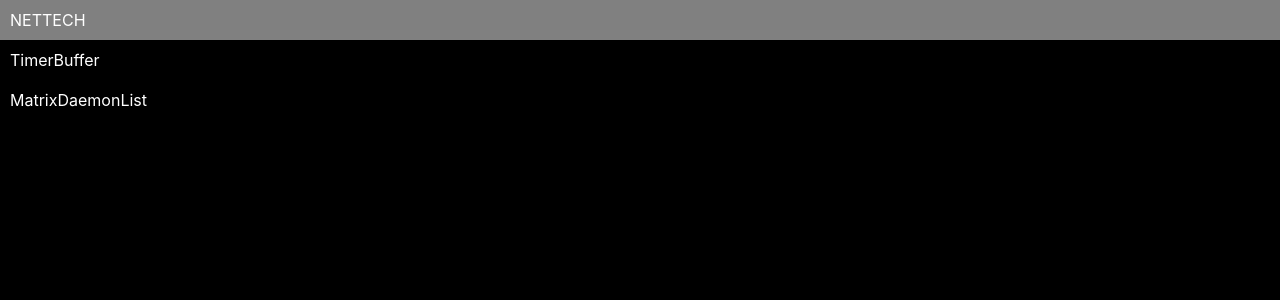
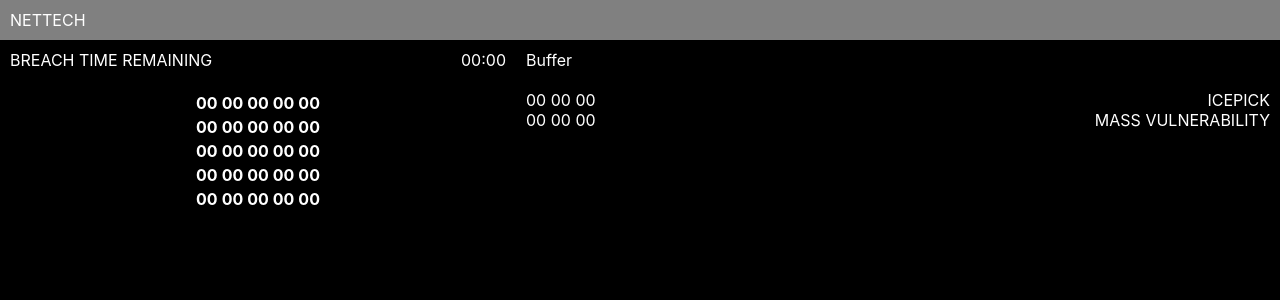
Before and after one commit to dhkaneda/cp-breachprotocol, a React (Create React App) app: page / in a window 1280 px wide. Shown: the top 300 px of the page. Built offline with nearby package versions, Linux system fonts and the light colour scheme.

Commit message:
Starter styles + hardcoded examples

```diff
--- a/src/App.css
+++ b/src/App.css
@@ -10,9 +10,32 @@ nav {
 .status {
   display: flex;
   padding: 10px;
+  justify-content: space-between;
 }
 
 .interface {
   display: flex;
   padding: 10px;
+  justify-content: space-between;
 }
+
+.main-left {
+  flex: 2;
+  padding-right: 10px;
+}
+
+.main-right {
+  flex: 3;
+  padding-left: 10px;
+}
+
+.center {
+  margin-left: auto;
+  margin-right: auto;
+}
+
+.space-between {
+  display: flex;
+  flex-direction: row;
+  justify-content: space-between;
+}
--- a/src/components/buffer/buffer.js
+++ b/src/components/buffer/buffer.js
@@ -2,7 +2,7 @@ import React from 'react';
 
 const Buffer = () => {
   return (
-    <div>
+    <div className="main-right">
       Buffer
     </div>
   )
--- a/src/components/daemon-list/daemon-list.js
+++ b/src/components/daemon-list/daemon-list.js
@@ -2,8 +2,15 @@ import React from 'react';
 
 const DaemonList = () => {
   return (
-    <div>
-      DaemonList
+    <div className="main-right">
+      <div className= "space-between">
+        <div>00 00 00</div>
+        <div>ICEPICK</div>
+      </div>
+      <div className="space-between">
+        <div>00 00 00</div>
+        <div>MASS VULNERABILITY</div>
+      </div>
     </div>
   )
 };
--- a/src/components/matrix/matrix.js
+++ b/src/components/matrix/matrix.js
@@ -2,8 +2,44 @@ import React from 'react';
 
 const Matrix = () => {
   return (
-    <div>
-      Matrix
+    <div className="main-left">
+      <table className="center">
+        <tr>
+          <th>00</th>
+          <th>00</th>
+          <th>00</th>
+          <th>00</th>
+          <th>00</th>
+        </tr>
+        <tr>
+          <th>00</th>
+          <th>00</th>
+          <th>00</th>
+          <th>00</th>
+          <th>00</th>
+        </tr>
+        <tr>
+          <th>00</th>
+          <th>00</th>
+          <th>00</th>
+          <th>00</th>
+          <th>00</th>
+        </tr>
+        <tr>
+          <th>00</th>
+          <th>00</th>
+          <th>00</th>
+          <th>00</th>
+          <th>00</th>
+        </tr>
+        <tr>
+          <th>00</th>
+          <th>00</th>
+          <th>00</th>
+          <th>00</th>
+          <th>00</th>
+        </tr>
+      </table>
     </div>
   )
 };
--- a/src/components/timer/timer.js
+++ b/src/components/timer/timer.js
@@ -2,8 +2,9 @@ import React from 'react';
 
 const Timer = () => {
   return (
-    <div>
-      Timer
+    <div className="main-left space-between">
+      <span>BREACH TIME REMAINING</span>
+      <span>00:00</span>
     </div>
   )
 };
```
Also changed, not shown: 1 other file (tests, documents, lock files or other folders).
